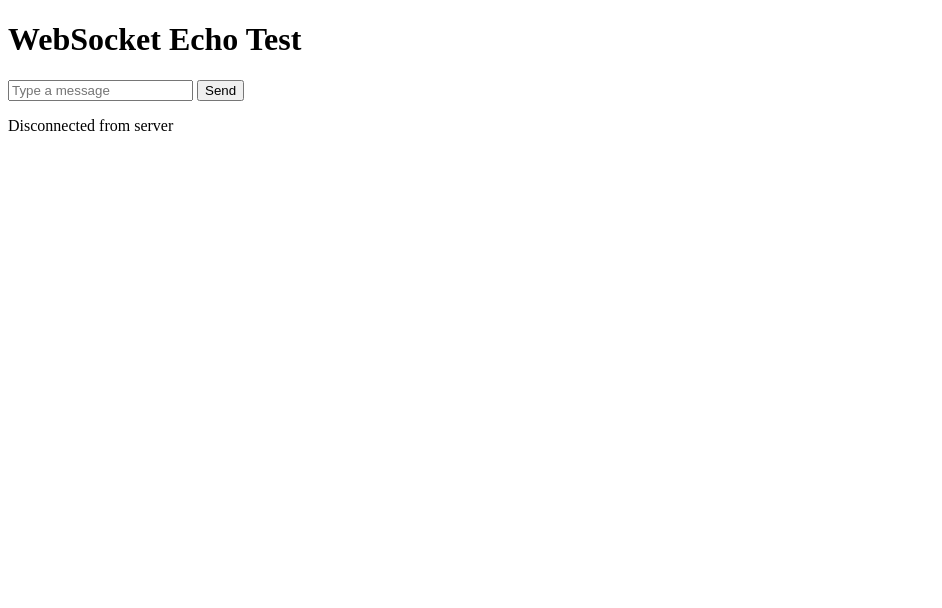
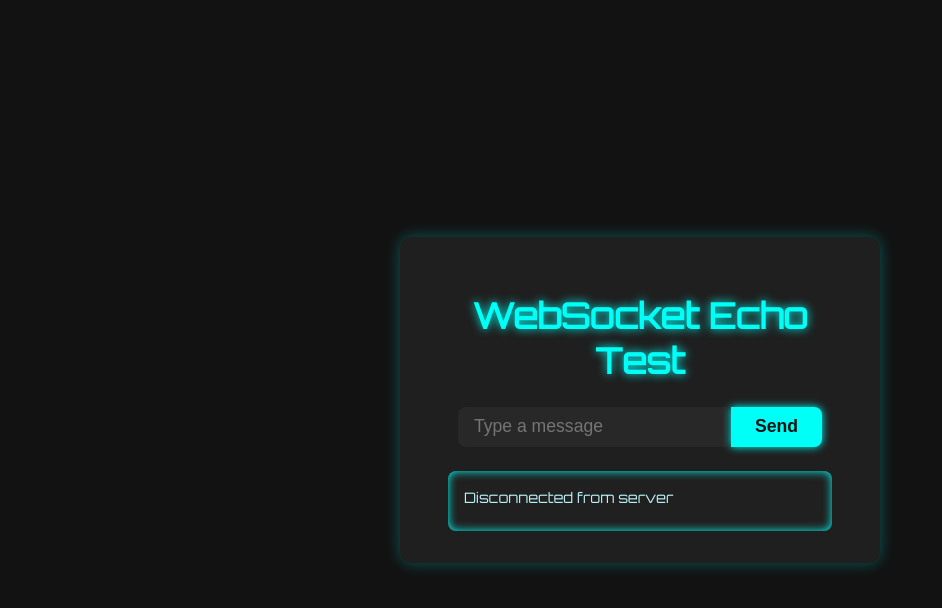
Before and after one commit to Swillycoder/socket-test, a website: page index.html in a window 1280 px wide. Shown: the whole page, without its empty margins (0-942 px from the left). Drawn offline with Linux system fonts and the light colour scheme.

Commit message:
Updated index.html

```diff
--- a/index.html
+++ b/index.html
@@ -1,14 +1,99 @@
 <!DOCTYPE html>
-<html>
+<html lang="en">
 <head>
-  <meta charset="UTF-8">
+  <meta charset="UTF-8" />
+  <meta name="viewport" content="width=device-width, initial-scale=1" />
   <title>WebSocket Test</title>
+  <link href="https://fonts.googleapis.com/css2?family=Orbitron&display=swap" rel="stylesheet" />
+  <style>
+    /* Reset and base */
+    * {
+      box-sizing: border-box;
+    }
+    body, html {
+      height: 100%;
+      margin: 0;
+      font-family: 'Orbitron', sans-serif;
+      background: #121212;
+      color: #eee;
+      display: flex;
+      justify-content: center;
+      align-items: center;
+      padding: 1rem;
+    }
+    .container {
+      background: #1f1f1f;
+      padding: 2rem 3rem;
+      border-radius: 12px;
+      box-shadow: 0 0 15px rgba(0, 255, 255, 0.3);
+      max-width: 480px;
+      width: 100%;
+      text-align: center;
+    }
+    h1 {
+      margin-bottom: 1.5rem;
+      font-weight: 700;
+      font-size: 2.2rem;
+      color: #00fff7;
+      text-shadow: 0 0 10px #00fff7;
+    }
+    #msgInput {
+      width: 70%;
+      padding: 0.6rem 1rem;
+      border: none;
+      border-radius: 8px 0 0 8px;
+      font-size: 1.1rem;
+      outline: none;
+      background: #282828;
+      color: #eee;
+      transition: background 0.3s;
+    }
+    #msgInput:focus {
+      background: #383838;
+    }
+    #sendBtn {
+      padding: 0.6rem 1.5rem;
+      border: none;
+      background: #00fff7;
+      color: #121212;
+      font-weight: 700;
+      font-size: 1.1rem;
+      cursor: pointer;
+      border-radius: 0 8px 8px 0;
+      transition: background 0.3s;
+      box-shadow: 0 0 8px #00fff7;
+    }
+    #sendBtn:hover {
+      background: #00e6da;
+      box-shadow: 0 0 12px #00e6da;
+    }
+    #log {
+      margin-top: 1.5rem;
+      max-height: 250px;
+      overflow-y: auto;
+      text-align: left;
+      background: #202020;
+      padding: 1rem;
+      border-radius: 8px;
+      font-size: 0.9rem;
+      line-height: 1.4;
+      box-shadow: inset 0 0 10px #00fff7;
+      color: #b6f0f7;
+    }
+    #log p {
+      margin: 0 0 0.5rem 0;
+    }
+  </style>
 </head>
 <body>
-  <h1>WebSocket Echo Test</h1>
-  <input type="text" id="msgInput" placeholder="Type a message">
-  <button id="sendBtn">Send</button>
-  <div id="log"></div>
+  <div class="container">
+    <h1>WebSocket Echo Test</h1>
+    <div>
+      <input type="text" id="msgInput" placeholder="Type a message" autocomplete="off" />
+      <button id="sendBtn">Send</button>
+    </div>
+    <div id="log"></div>
+  </div>
 
   <script>
     const logDiv = document.getElementById("log");
@@ -30,17 +115,25 @@
       log("Disconnected from server");
     };
 
-    sendBtn.addEventListener("click", () => {
-      const message = input.value;
+    sendBtn.addEventListener("click", sendMessage);
+    input.addEventListener("keydown", e => {
+      if (e.key === "Enter") sendMessage();
+    });
+
+    function sendMessage() {
+      const message = input.value.trim();
+      if (!message) return;
       ws.send(message);
       log(`Sent: ${message}`);
       input.value = "";
-    });
+      input.focus();
+    }
 
     function log(msg) {
       const p = document.createElement("p");
       p.textContent = msg;
       logDiv.appendChild(p);
+      logDiv.scrollTop = logDiv.scrollHeight;
     }
   </script>
 </body>
```
